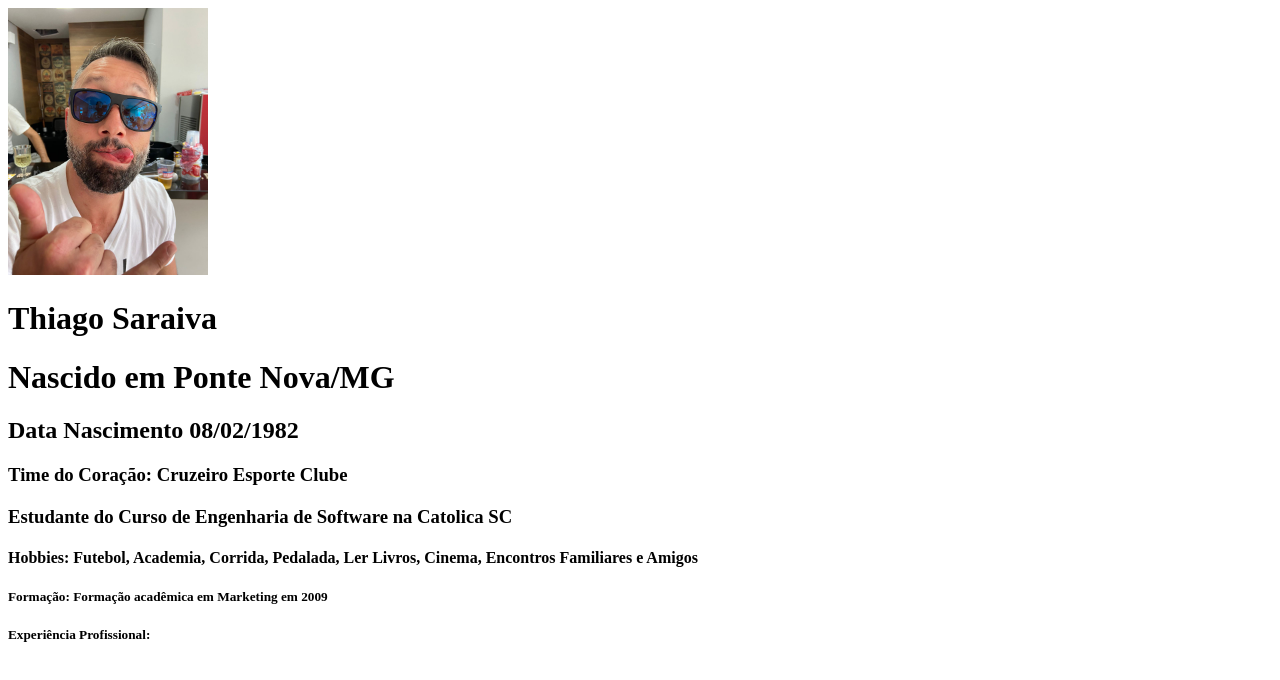
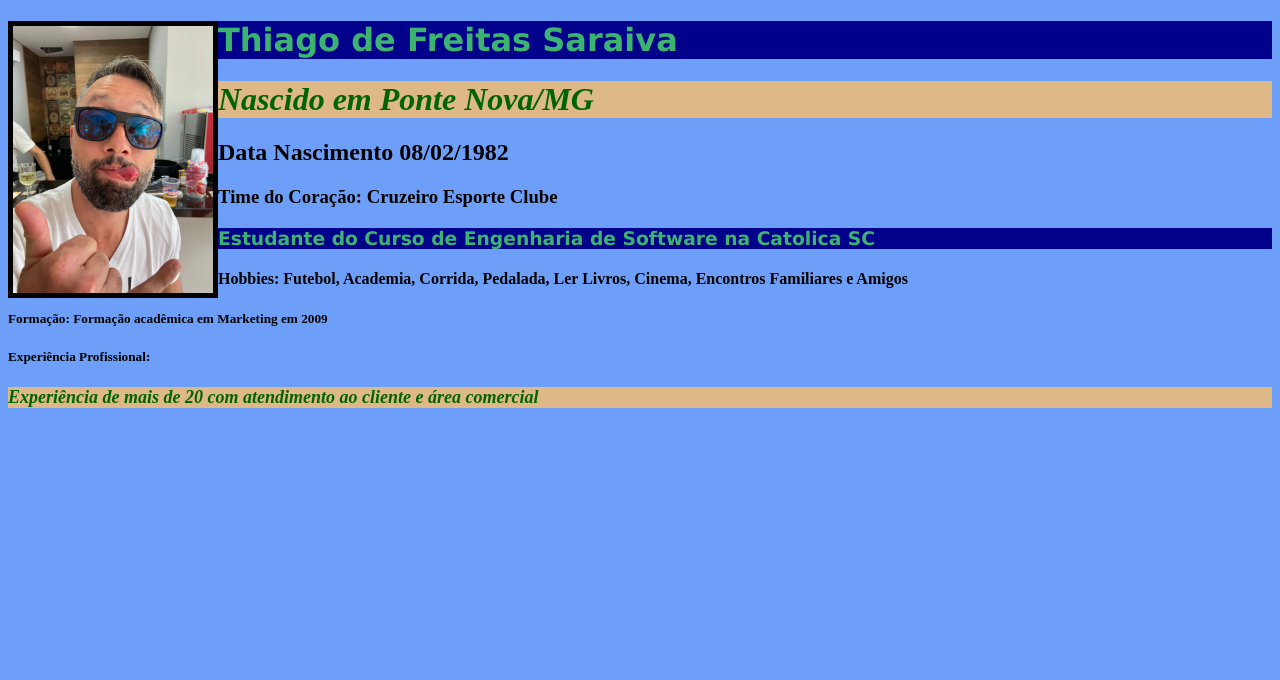
Before and after one commit to Thisaraiva/site-pessoal, a plain HTML site: page index.html in a window 1280 px wide. Drawn offline with Linux system fonts and the light colour scheme.

Commit message:
Alterações 3

```diff
--- a/index.html
+++ b/index.html
@@ -8,20 +8,39 @@
 
 </head>
 <style>
-
+.formatacao1 {
+    font-style: italic;
+    font-display: 10px;
+    color: darkgreen;
+    background-color: burlywood ;
+}
+.formatacao2 {
+    color: mediumseagreen;
+    weight: 10px;
+    font-family: Verdana, Geneva, Tahoma, sans-serif;
+    background: darkblue;
+}
+p {
+font: optional;
+color: darkolivegreen;
+align-content: flex-start;
+font-size: large;
+font-weight: bold;
+}
 </style>
-<body>
-<img src="Thiago Teste 1.jpg" width="200" alt="Foto Pessoal">
-<h1>Thiago Saraiva</h1>
+<body style="background: rgb(110, 159, 248)">
+<img src="Thiago Teste 1.jpg" width="200" alt="Foto Pessoal" align="left" border="5px" pandding="10px" border-color="white">
+<h1 class="formatacao2">Thiago de Freitas Saraiva</h1>
 <subtitle>
-    <h1>Nascido em Ponte Nova/MG </h1>
+    <h1 class ="formatacao1">Nascido em Ponte Nova/MG</h1>
     <h2>Data Nascimento 08/02/1982</h2>
     <h3>Time do Coração: Cruzeiro Esporte Clube</h3>
 </subtitle>
 <h2></h2>
-<h3>Estudante do Curso de Engenharia de Software na Catolica SC</h3>
+<h3 class="formatacao2">Estudante do Curso de Engenharia de Software na Catolica SC</h3>
 <h4>Hobbies: Futebol, Academia, Corrida, Pedalada, Ler Livros, Cinema, Encontros Familiares e Amigos</h4>
 <h5>Formação: Formação acadêmica em Marketing em 2009</h5>
 <h5>Experiência Profissional: </h5>
+<p class="formatacao1">Experiência de mais de 20 com atendimento ao cliente e área comercial</p>
 </body>
 </html>
```
Also changed, not shown: 1 other file.
